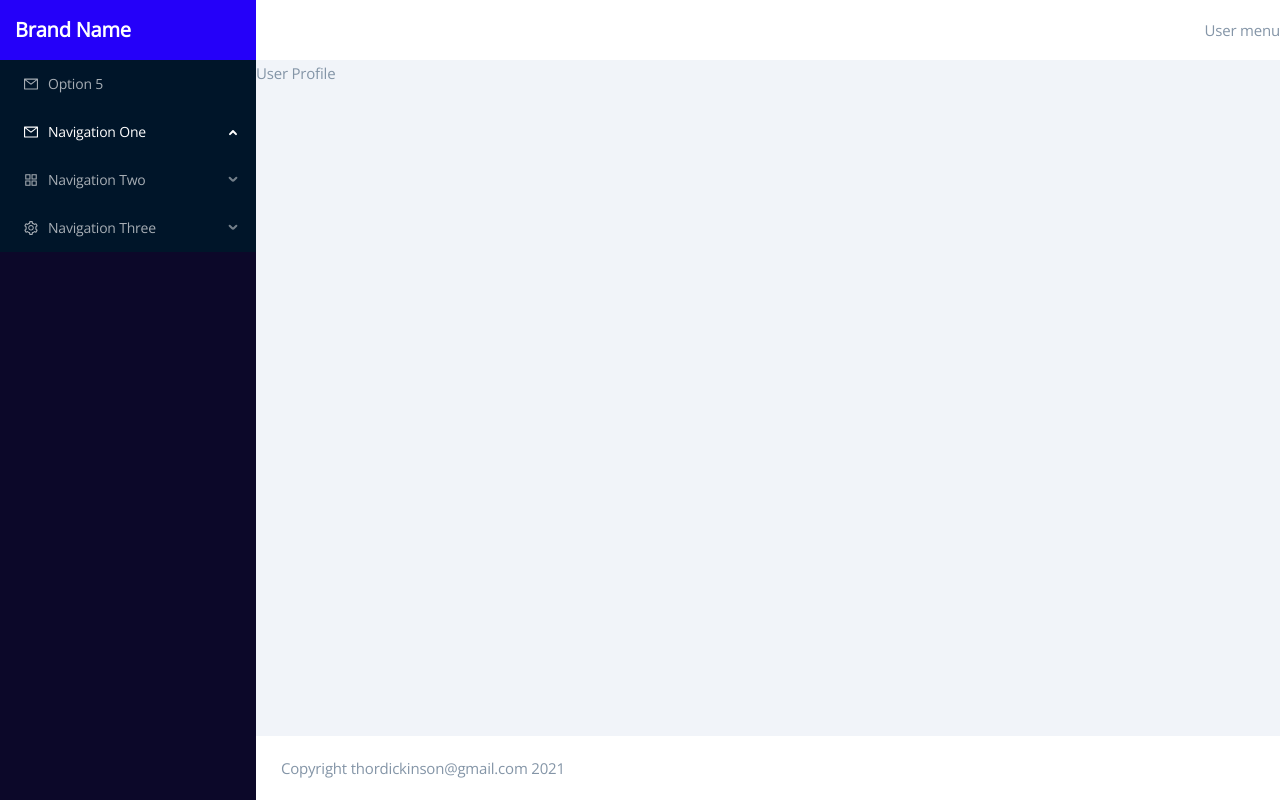
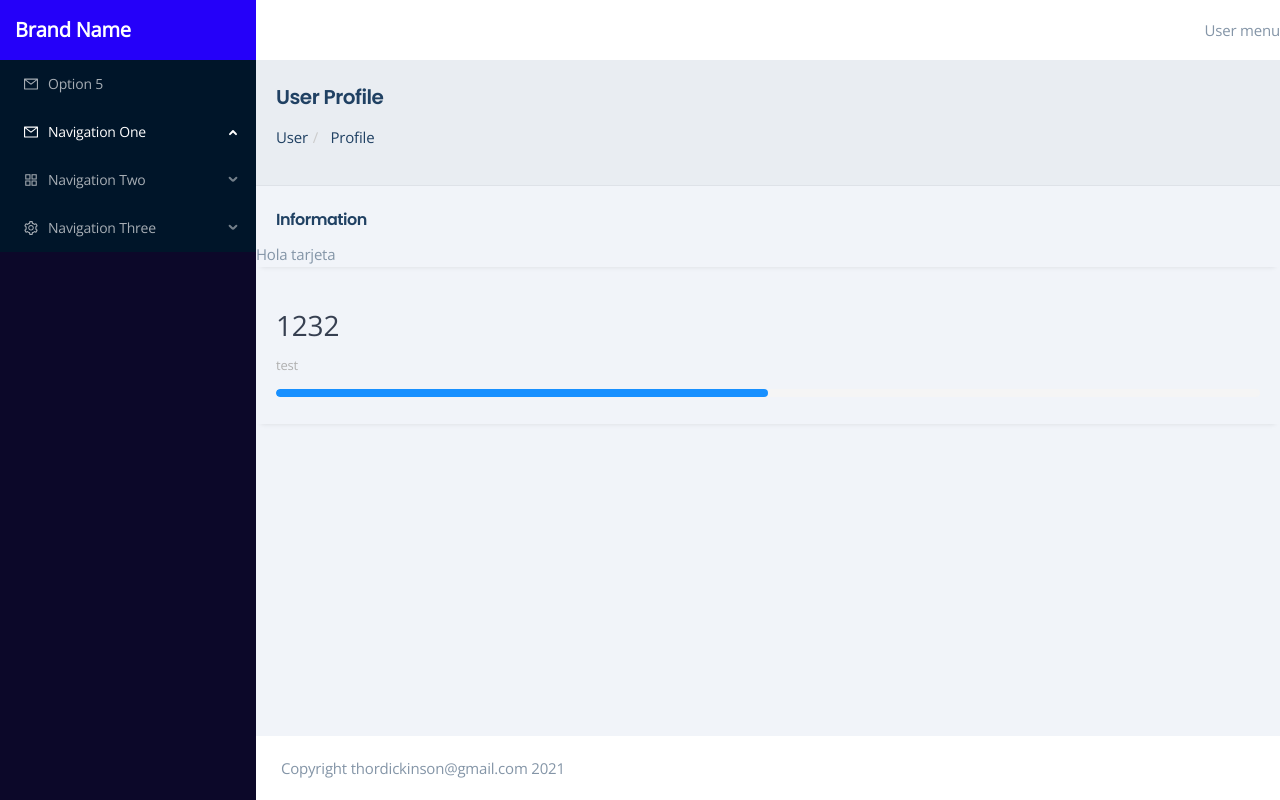
Before and after one commit to thordickinson/nextjs-boilerplate, a Next.js app: page /user/profile in a window 1280 px wide. Shown: the top 800 px of the page. Built offline with nearby package versions, Linux system fonts and the light colour scheme.

Commit message:
feat: added styles for login

```diff
--- a/components/common/login-button/login-button.tsx
+++ b/components/common/login-button/login-button.tsx
@@ -14,7 +14,7 @@ export default function LoginButtonComponent() {
 
     const menu = <Menu onClick={onMenuClick}>
         <Menu.Item key="0">
-            <a target="_blank" rel="noopener noreferrer" href="https://www.antgroup.com">Other</a>
+            <a href="/user/profile">Profile</a>
         </Menu.Item>
         <Menu.Item key="1">
             <a target="_blank" rel="noopener noreferrer" href="https://www.aliyun.com">Menu</a>
--- /dev/null
+++ b/components/dashboard/card-header/index.tsx
@@ -0,0 +1,8 @@
+import styles from "./styles.module.scss"
+
+export default function CardHeader({title, children = undefined}){
+    return <div className={styles.cardHeader}>
+        <h4>{title}</h4>
+        <div>{children}</div>
+    </div>
+}
--- /dev/null
+++ b/components/dashboard/card-header/styles.module.scss
@@ -0,0 +1,10 @@
+.cardHeader {
+    padding: 20px;
+    overflow: hidden;
+    border-top-left-radius: 0;
+    border-top-right-radius: 0;
+    border: 0!important;
+    height: 55px;
+    font-size: 14px;
+    font-weight: 600;
+}
--- /dev/null
+++ b/components/dashboard/card/index.tsx
@@ -0,0 +1,7 @@
+import styles from "./styles.module.scss"
+
+export default function DashboardCard({children}){
+    return <div className={styles.dashboardCard}>
+        {children}
+    </div>
+}
--- /dev/null
+++ b/components/dashboard/card/styles.module.scss
@@ -0,0 +1,8 @@
+.dashboardCard {
+    -webkit-box-shadow: 0 5px 5px -5px rgb(0 0 0 / 10%);
+    -moz-box-shadow: 0 5px 5px -5px rgba(0,0,0,.1);
+    box-shadow: 0 5px 5px -5px rgb(0 0 0 / 10%);
+    border: 0!important;
+    margin-bottom: 25px;
+    border-radius: 0;
+}
--- /dev/null
+++ b/components/dashboard/counter-card/index.tsx
@@ -0,0 +1,22 @@
+import { Progress } from 'antd'
+import DashboardCard from '../card'
+import styles from './styles.module.scss'
+
+export default function CounterCard({ label, value, percent = -1, icon }) {
+    return <DashboardCard>
+        <div className={styles.counterCard}>
+            <div className={styles.value}>
+                {value}
+            </div>
+            <div className={styles.icon}>
+                <i className={icon}></i>
+            </div>
+            <div className={styles.label} >{label}</div>
+            {percent > -1 &&
+                <div className={styles.progress}>
+                    <Progress percent={percent} showInfo={false} />
+                </div>
+            }
+        </div>
+    </DashboardCard>
+}
--- /dev/null
+++ b/components/dashboard/counter-card/styles.module.scss
@@ -0,0 +1,28 @@
+.counterCard {
+    padding: 20px;
+    display: flex;
+    flex-wrap: wrap;
+}
+
+.value {
+    flex: 1 1;
+    font-size: 28px;
+    margin-bottom: 14px;
+    color: #374051;
+    font-weight: 300;
+}
+
+.icon {
+    font-size: 31px;
+    color: #B0B0B0;
+}
+
+.label {
+    flex: 100%;
+    display: block;
+    font-size: 13px;
+    color: #B0B0B0;
+}
+.progress {
+    flex: 100%;
+}
--- /dev/null
+++ b/components/dashboard/title/index.tsx
@@ -0,0 +1,20 @@
+import Head from 'next/head'
+import styles from './styles.module.scss'
+
+export default function DashboardTitle({title, breadcrumb}){
+
+    if(!Array.isArray(breadcrumb)) breadcrumb = breadcrumb
+    const bc = breadcrumb.map(b => typeof(b) == 'string'? ({label: b, link: '#'}): b)
+
+    return <div className={styles.dashboardTitle}>
+        <Head>
+            <title>{title}</title>
+        </Head>
+        <h3>{title}</h3>
+        <div className={styles.breadcrumbContainer}>
+            <ol className={styles.breadcrumb}>
+                {bc.map((b, i) => <li key={i}> <a href={b.link}>{b.label}</a></li>)}
+            </ol>
+        </div>
+    </div>
+}
--- /dev/null
+++ b/components/dashboard/title/styles.module.scss
@@ -0,0 +1,19 @@
+.dashboardTitle {
+    padding: 20px;
+    background: #e9edf2;
+    border-bottom: 1px solid #dee2e8;
+}
+
+.breadcrumb {
+    list-style: none;
+    display: flex;
+    a {
+        color: #204163;
+    }
+}
+
+.breadcrumb > li + li:before {
+    padding: 0 5px;
+    color: #ccc;
+    content: "/\00a0";
+}
--- a/components/layouts/dashboard-layout/index.tsx
+++ b/components/layouts/dashboard-layout/index.tsx
@@ -29,7 +29,6 @@ export default function DashboardLayout({ children }) {
 
     return <>
         <Head>
-            <title>My Awesome App</title>
             <link rel="icon" href="/favicon.ico" />
             <link rel="stylesheet" href="https://cdnjs.cloudflare.com/ajax/libs/font-awesome/5.15.3/css/all.min.css"
                 integrity="sha512-iBBXm8fW90+nuLcSKlbmrPcLa0OT92xO1BIsZ+ywDWZCvqsWgccV3gFoRBv0z+8dLJgyAHIhR35VZc2oM/gI1w=="
--- a/pages/user/profile/index.tsx
+++ b/pages/user/profile/index.tsx
@@ -1,8 +1,22 @@
+import DashboardCard from '../../../components/dashboard/card'
+import CardHeader from '../../../components/dashboard/card-header'
+import CounterCard from '../../../components/dashboard/counter-card'
+import DashboardTitle from '../../../components/dashboard/title'
 import DashboardLayout from '../../../components/layouts/dashboard-layout'
 import styles from './styles.module.scss'
 
-export default function UserProfile(){
+export default function UserProfile() {
     return <DashboardLayout>
-        <div>User Profile</div>
+        <DashboardTitle title="User Profile" breadcrumb={["User", "Profile"]}></DashboardTitle>
+        <div>
+            <DashboardCard>
+                <CardHeader title="Information">
+                </CardHeader>
+                <div>
+                    Hola tarjeta
+                </div>
+            </DashboardCard>
+            <CounterCard label="test" value="1232" icon="fa fa-eye" percent={50}/>
+        </div>
     </DashboardLayout>
 }
```
Also changed, not shown: 1 other file (tests, documents, lock files or other folders).
